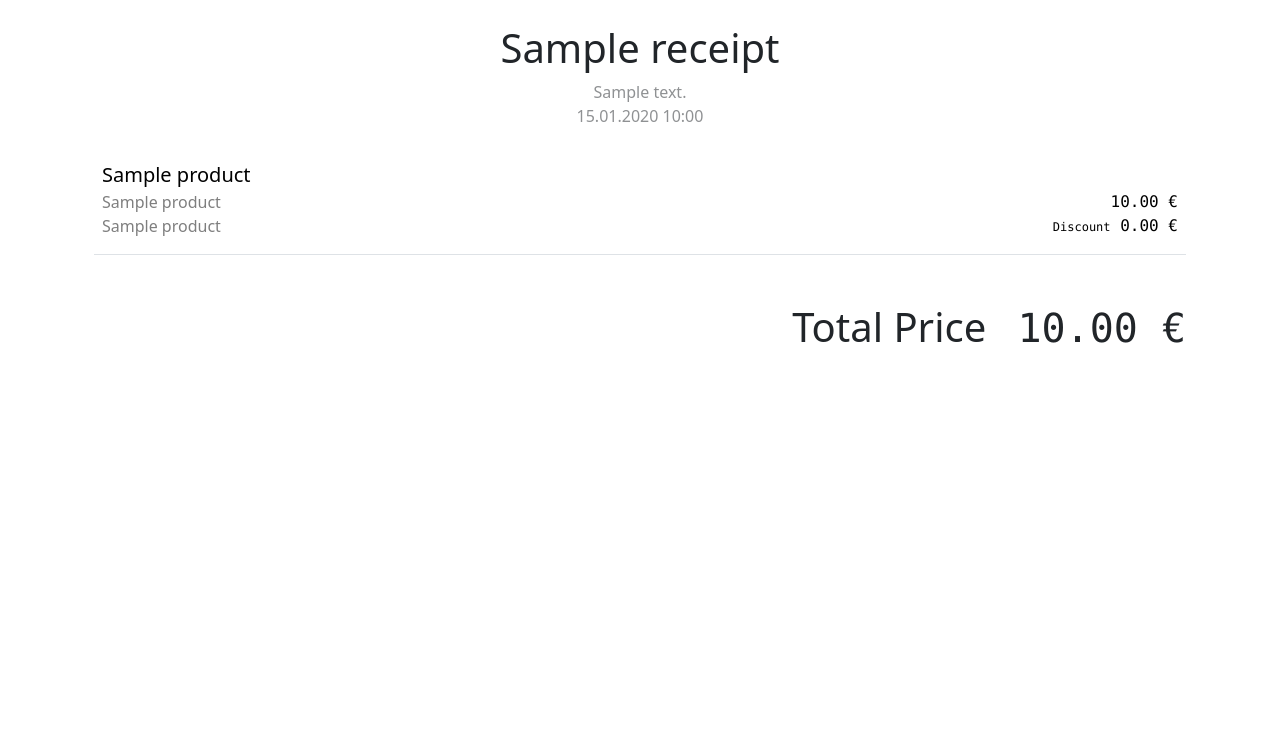
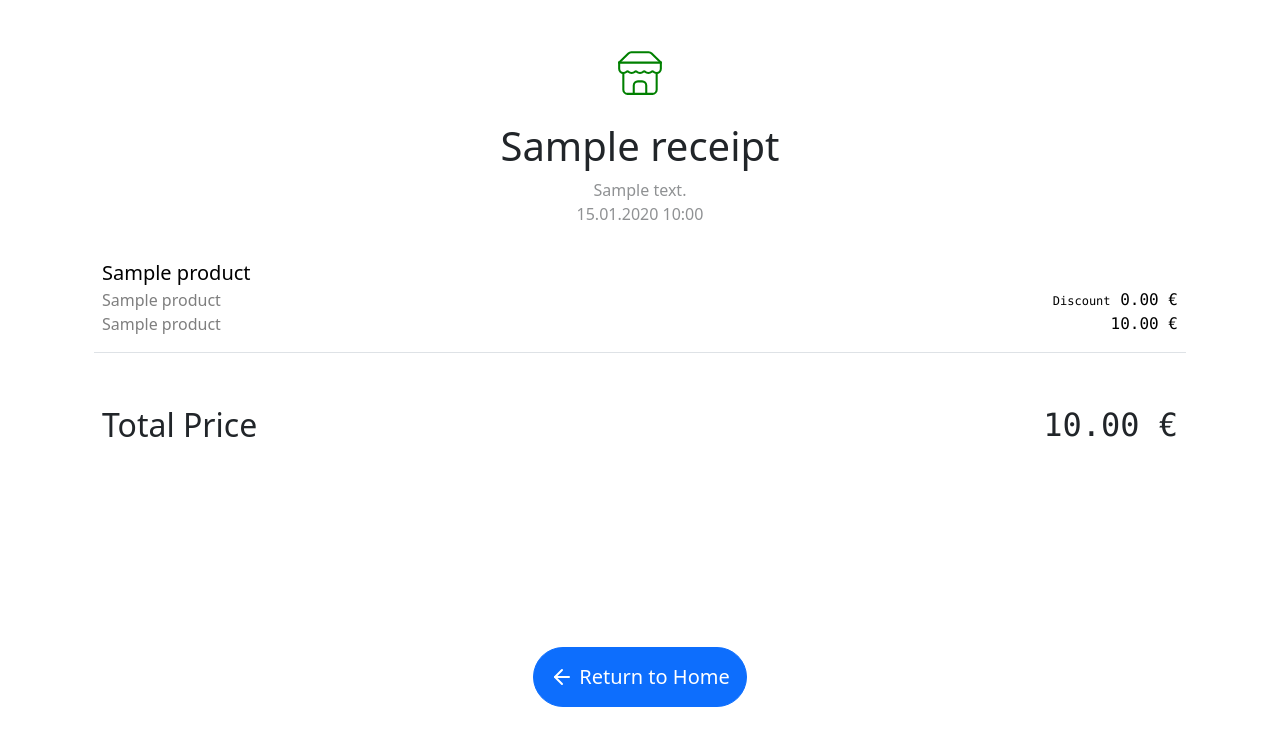
Before and after one commit to ApplicationProgramingTeamwork/myspending, a Django app: page /receipts/1/ in a window 1280 px wide. Shown: the part 53-800 px from the top of the page. Run offline with Django 5.2, Linux system fonts and the light colour scheme; a user stored in the database is signed in; tables that the repository leaves empty hold one stand-in row (values such as "Sample post"); some libraries are stand-ins or nearby versions.

Commit message:
Update templates: product.html and receipt.html Integrate AI module Update base.html and new_receipt.html templates Update README.md with installation instructions and environment configuration Update database configuration Add templatetags/filters.py for custom template filters Add store_logo.html template for displaying store logos Update home.html template to include store logos Add default store logo SVG file Update upload_photo.html template to include loading overlay Update receipt_detail.html template to include store logo and return button Update views.py to handle receipt data from AI module

```diff
--- a/render/templates/render/home.html
+++ b/render/templates/render/home.html
@@ -5,6 +5,9 @@
     <tbody>
       {% for receipt in receipts %}
         <tr onclick="location.href='{% url 'render:receipt_detail' receipt.id %}'">
+          <td class="py-3 align-middle" style="width: 50px;">
+            {% include 'render/store_logo.html' with style='width:50px; height: 50px;' %}
+          </td>
           <td class="py-3">
             <div class="fs-5">{{ receipt.storeName }}</div>
             <div class="opacity-50">{{ receipt.date|date:'d.m.Y H:i' }}</div>
--- a/render/templates/render/receipt_detail.html
+++ b/render/templates/render/receipt_detail.html
@@ -1,6 +1,9 @@
 {% extends 'render/base.html' %}
-
+{% load filters %}
 {% block content %}
+  <div class="mt-5 mb-4 d-flex justify-content-center">
+    {% include 'render/store_logo.html' with style='height: 50px;' %}
+  </div>
   <h1 class="text-center">{{ receipt.storeName }}</h1>
   <p class="opacity-50 text-center">
     {{ receipt.storeAddress }} <br />
@@ -16,11 +19,11 @@
             <div class="opacity-50">{{ item.nameChinese }}</div>
           </td>
           <td class="py-3 align-bottom">
-            <div class="text-end font-monospace fw-thin fw-light text-nowrap">{{ item.price }} &euro;</div>
             <div class="text-end font-monospace fw-thin fw-light text-nowrap">
               <span style="font-size: 12px;">Discount</span>
               {{ item.discount }} &euro;
             </div>
+            <div class="text-end font-monospace fw-thin fw-light text-nowrap">{{ item.price }} &euro;</div>
           </td>
         </tr>
       {% empty %}
@@ -30,9 +33,19 @@
       {% endfor %}
     </tbody>
   </table>
-  <h1 class="text-end mt-5">
+  <p class="d-flex justify-content-between mt-5 fs-2 px-2">
     <span class="">Total Price &nbsp;</span>
     <span class="font-monospace">{{ receipt.totalPrice }} &euro;</span>
-  </h1>
-  <div style="height: 100px;"></div>
+  </p>
+  <div style="height: 150px;"></div>
+  <div class="fixed-bottom d-flex justify-content-center" style="height: 100px;gap: 10px;z-index: 700;">
+    <a href="{% url 'render:home' %}">
+      <button class="btn btn-primary btn-lg rounded-pill d-flex align-items-center" style="height: 60px;gap:5px;">
+        <svg xmlns="http://www.w3.org/2000/svg" width="24" height="24" viewBox="0 0 24 24" fill="none" stroke="currentColor" stroke-width="2" stroke-linecap="round" stroke-linejoin="round" class="lucide lucide-arrow-left">
+          <path d="m12 19-7-7 7-7" />
+          <path d="M19 12H5" />
+        </svg>Return to Home
+      </button>
+    </a>
+  </div>
 {% endblock %}
--- /dev/null
+++ b/render/templates/render/store_logo.html
@@ -0,0 +1,17 @@
+{% load filters %}
+
+{% if receipt.storeName|contains_any_ic:'k-market' %}
+  <img class="object-fit-contain rounded" style="{{ style }}" src="/static/render/logo_kmarket.svg" alt="" />
+{% elif receipt.storeName|contains_any_ic:'lidl' %}
+  <img class="object-fit-contain rounded" style="{{ style }}" src="/static/render/logo_lidl.svg" alt="" />
+{% elif receipt.storeName|contains_any_ic:'prisma' %}
+  <img class="object-fit-contain rounded" style="{{ style }}" src="/static/render/logo_prisma.svg" alt="" />
+{% elif receipt.storeName|contains_any_ic:'sale' %}
+  <img class="object-fit-contain rounded" style="{{ style }}" src="/static/render/logo_sale.svg" alt="" />
+{% elif receipt.storeName|contains_any_ic:'s-market' %}
+  <img class="object-fit-contain rounded" style="{{ style }}" src="/static/render/logo_smarket.svg" alt="" />
+{% elif receipt.storeName|contains_any_ic:'sokos' %}
+  <img class="object-fit-contain rounded" style="{{ style }}" src="/static/render/logo_sokos.svg" alt="" />
+{% else %}
+  <img class="object-fit-contain rounded" style="{{ style }}" src="/static/render/logo_default_store.svg" alt="" />
+{% endif %}
--- /dev/null
+++ b/render/templatetags/filters.py
@@ -0,0 +1,10 @@
+# templatetags/my_filters.py
+from django import template
+
+register = template.Library()
+
+
+@register.filter
+def contains_any_ic(string, words):
+    string_lower = string.lower()
+    return any(word.lower() in string_lower for word in words.split(','))
```
Also changed, not shown: ai/templates/ai/upload_photo.html (+7 -2 lines), ai/views.py (+15 -8 lines), render/static/render/logo_default_store.svg (added), render/static/render/logo_kmarket.svg (added), render/static/render/logo_lidl.svg (added), render/static/render/logo_prisma.svg (added), render/static/render/logo_sale.svg (added), render/static/render/logo_smarket.svg (added), render/static/render/logo_sokos.svg (added), render/templatetags/__init__.py (added).
